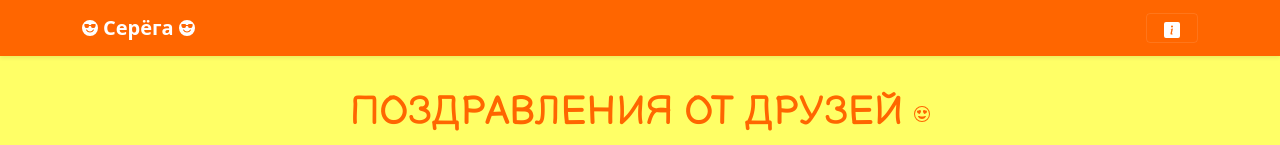
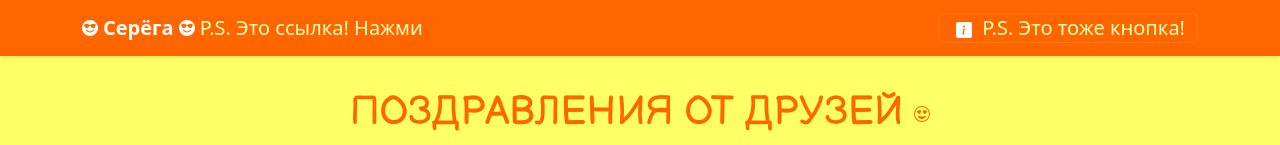
Before and after one commit to Npashkova/Npashkova.github.io, a plain HTML site: page wishes.html in a window 1280 px wide. Shown: the top 145 px of the page. Drawn offline with nearby package versions, Linux system fonts and the light colour scheme; files that its build step writes are made by us from their sources.

Commit message:
add links captions

```diff
--- a/wishes.html
+++ b/wishes.html
@@ -73,13 +73,16 @@
             font-family: 'Balsamiq Sans', cursive;
         }
 
-        .congratulate svg:first-of-type {
+        .congratulate svg{
             margin-right: 5px;
         }
 
         .congratulate svg:last-of-type {
             margin-left: 5px;
         }
+         .congratulate span{
+             color:#ffffb3;
+         }
         footer{
             background-color: #ffff66;
             font-family: 'Balsamiq Sans', cursive;
@@ -113,14 +116,14 @@
                 <strong>Серёга</strong>
               <svg xmlns="http://www.w3.org/2000/svg" width="16" height="16" fill="currentColor" class="bi bi-emoji-sunglasses-fill" viewBox="0 0 16 16">
   <path d="M8 16A8 8 0 1 0 8 0a8 8 0 0 0 0 16zM2.31 5.243A1 1 0 0 1 3.28 4H6a1 1 0 0 1 1 1v.116A4.22 4.22 0 0 1 8 5c.35 0 .69.04 1 .116V5a1 1 0 0 1 1-1h2.72a1 1 0 0 1 .97 1.243l-.311 1.242A2 2 0 0 1 11.439 8H11a2 2 0 0 1-1.994-1.839A2.99 2.99 0 0 0 8 6c-.393 0-.74.064-1.006.161A2 2 0 0 1 5 8h-.438a2 2 0 0 1-1.94-1.515L2.31 5.243zM4.969 9.75A3.498 3.498 0 0 0 8 11.5a3.498 3.498 0 0 0 3.032-1.75.5.5 0 1 1 .866.5A4.498 4.498 0 0 1 8 12.5a4.498 4.498 0 0 1-3.898-2.25.5.5 0 0 1 .866-.5z"/>
-</svg>
+</svg> <span> P.S. Это ссылка! Нажми</span>
             </a>
             <button class="navbar-toggler" type="button" data-toggle="collapse" data-target="#navbarHeader"
                     aria-controls="navbarHeader" aria-expanded="false" aria-label="Toggle navigation">
                 <svg xmlns="http://www.w3.org/2000/svg" width="16" height="16" fill="white"
                      class="bi bi-info-square-fill" viewBox="0 0 16 16">
                     <path d="M0 2a2 2 0 0 1 2-2h12a2 2 0 0 1 2 2v12a2 2 0 0 1-2 2H2a2 2 0 0 1-2-2V2zm8.93 4.588-2.29.287-.082.38.45.083c.294.07.352.176.288.469l-.738 3.468c-.194.897.105 1.319.808 1.319.545 0 1.178-.252 1.465-.598l.088-.416c-.2.176-.492.246-.686.246-.275 0-.375-.193-.304-.533L8.93 6.588zM8 5.5a1 1 0 1 0 0-2 1 1 0 0 0 0 2z"/>
-                </svg>
+                </svg>  <span> P.S. Это тоже кнопка!</span>
             </button>
         </div>
     </div>
```
Also changed, not shown: index.html (+6 -3 lines).
